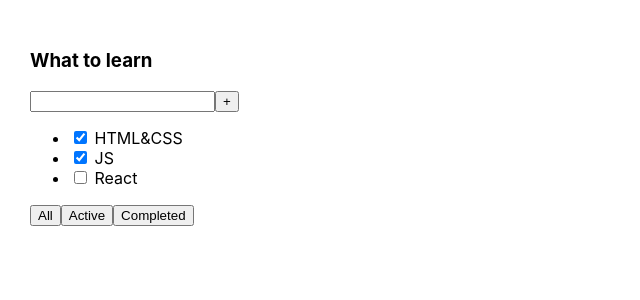
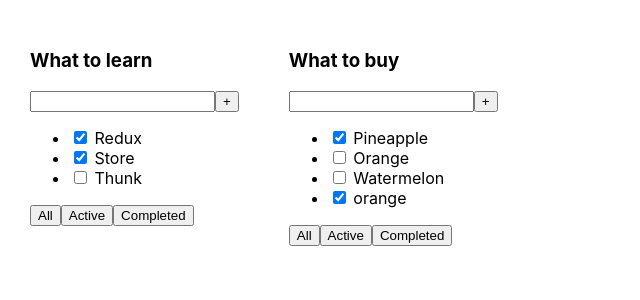
Before and after one commit to PlatonVV/to_do_1_eng, a React (Create React App) app: page / in a window 1280 px wide. Shown: the top 300 px of the page, without its empty margins (0-640 px from the left). Built offline with nearby package versions, Linux system fonts and the light colour scheme.

Commit message:
First lesson done

```diff
--- a/src/App.tsx
+++ b/src/App.tsx
@@ -1,26 +1,25 @@
 import React from 'react';
 import './App.css';
+import {Todolist} from './Todolist';
+
 
 function App() {
+    const firstTasks = [
+        {id: 1, title: 'Redux', isDone: true}, // 0
+        {id: 2, title: 'Store', isDone: true}, // 1
+        {id: 3, title: 'Thunk', isDone: false} // 2
+    ];
+    const secondTasks = [
+        {id: 1, title: 'Pineapple', isDone: true},
+        {id: 2, title: 'Orange', isDone: false},
+        {id: 3, title: 'Watermelon', isDone: false},
+        {id: 4, title: 'orange', isDone: true}
+    ];
+
     return (
         <div className="App">
-            <div>
-                <h3>What to learn</h3>
-                <div>
-                    <input/>
-                    <button>+</button>
-                </div>
-                <ul>
-                    <li><input type="checkbox" checked={true}/> <span>HTML&CSS</span></li>
-                    <li><input type="checkbox" checked={true}/> <span>JS</span></li>
-                    <li><input type="checkbox" checked={false}/> <span>React</span></li>
-                </ul>
-                <div>
-                    <button>All</button>
-                    <button>Active</button>
-                    <button>Completed</button>
-                </div>
-            </div>
+            <Todolist title={'What to learn'} tasks={firstTasks}/>
+            <Todolist title={'What to buy'} tasks={secondTasks}/>
         </div>
     );
 }
--- /dev/null
+++ b/src/Todolist.tsx
@@ -0,0 +1,35 @@
+import React from 'react';
+
+type PropsType = {
+    title: string
+    tasks: TasksType[]
+}
+
+type TasksType = {
+    id: number
+    title: string
+    isDone: boolean
+}
+
+export const Todolist: React.FC<PropsType> = ({title, tasks}) => {
+    return <div>
+        <h3>{title}</h3>
+        <div>
+            <input/>
+            <button>+</button>
+        </div>
+        <ul>
+            {tasks.map((el) => {
+                return (
+                    <li><input type="checkbox" checked={el.isDone}/> <span>{el.title}</span></li>
+                )
+            })}
+
+        </ul>
+        <div>
+            <button>All</button>
+            <button>Active</button>
+            <button>Completed</button>
+        </div>
+    </div>
+}
--- a/src/index.tsx
+++ b/src/index.tsx
@@ -8,9 +8,8 @@ const root = ReactDOM.createRoot(
   document.getElementById('root') as HTMLElement
 );
 root.render(
-  <React.StrictMode>
-    <App />
-  </React.StrictMode>
+    <App/>
+
 );
 
 // If you want to start measuring performance in your app, pass a function
```
